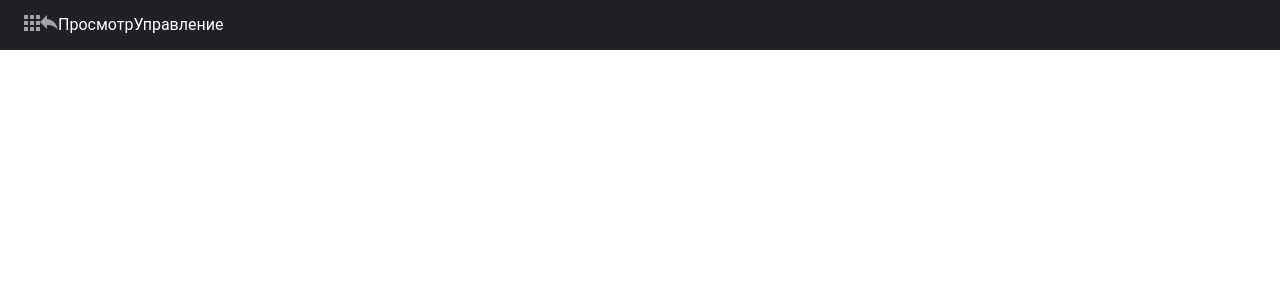
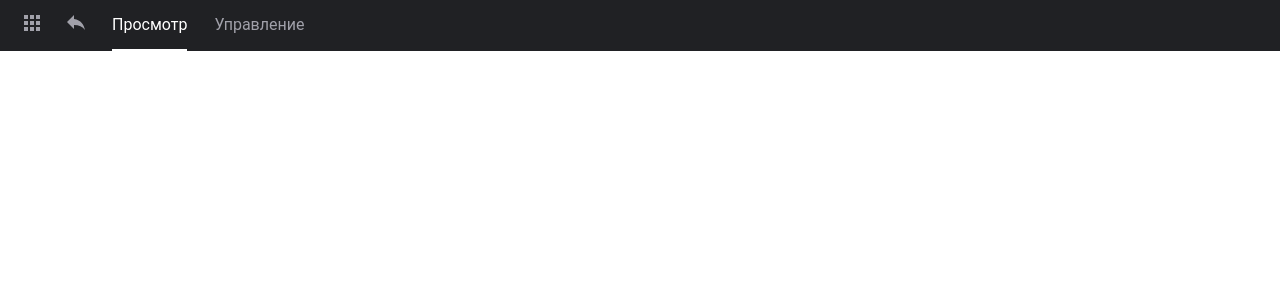
Before and after one commit to dalogsamurai/form-test-task, a React (Create React App) app: page / in a window 1280 px wide. Shown: the top 300 px of the page. Built offline with nearby package versions, Linux system fonts and the light colour scheme.

Commit message:
header menu done

```diff
--- a/src/components/HeaderMenu/header-menu.sass
+++ b/src/components/HeaderMenu/header-menu.sass
@@ -1,3 +1,14 @@
 .header-menu
     display: flex
-    padding: 15px 24px
+    padding: 0 24px
+    gap: 27px
+    &__item
+        padding: 15px 0
+        color: #A1A1AA
+        cursor: pointer
+        transition-duration: .3s
+        &:hover
+            color: #FFF
+        &:nth-child(3)
+            color: #FFF
+            border-bottom: 2px solid
```
